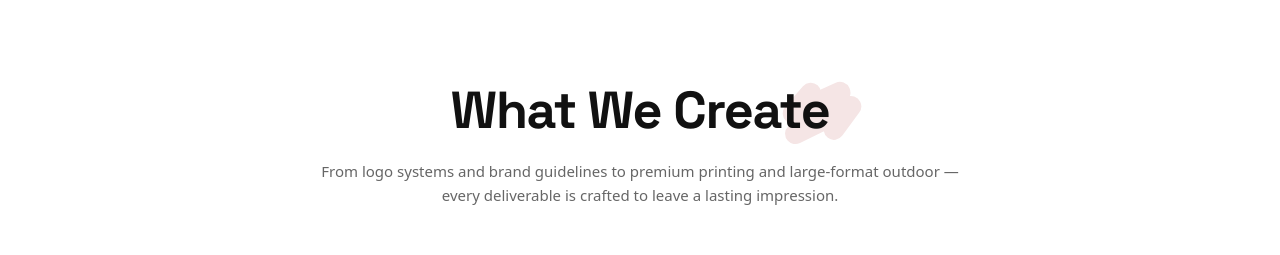
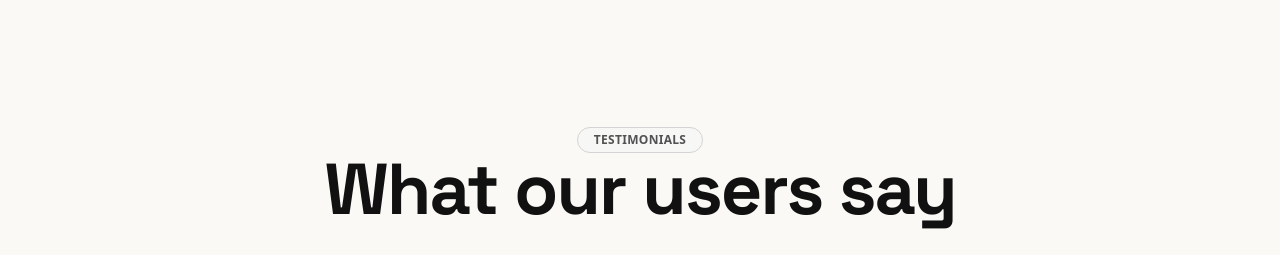
Before and after one commit to Arti-palekar/virrat-global, a Next.js app: page /branding-printing in a window 1280 px wide. Shown: the part 9513-9768 px from the top of the page. Built offline with nearby package versions, Linux system fonts and the light colour scheme; grey boxes are pictures that could not be loaded.

Commit message:
Delete What We Create (BPServicesMarquee) section from Branding & Printing page

```diff
--- a/src/app/branding-printing/page.tsx
+++ b/src/app/branding-printing/page.tsx
@@ -3,7 +3,6 @@
 import HoverGradientNavBar from "@/components/HoverGradientNavBar";
 import CinematicFooter from "@/components/CinematicFooter";
 import BPProcess from "./components/BPProcess";
-import BPServicesMarquee from "./components/BPServicesMarquee";
 import BPExpertise from "./components/BPExpertise";
 import BPServicesShowcase from "./components/BPServicesShowcase";
 import { ImageGallery } from "./components/ImageGallery";
@@ -31,18 +30,15 @@ export default function BrandingPrintingPage() {
         <BPHeroParallax />
         <BPContactCTA />
 
-        {/* 3. What We Create Section */}
-        <BPServicesMarquee />
-
-        {/* 4. Testimonials Section (same as Home) */}
+        {/* 3. Testimonials Section (same as Home) */}
         <TestimonialsSection />
 
-        {/* 5. FAQ Section (same as Home) */}
+        {/* 4. FAQ Section (same as Home) */}
         <FAQ1 />
 
       </main>
 
-      {/* 6. Global Footer */}
+      {/* 5. Global Footer */}
       <CinematicFooter />
     </>
   );
```
